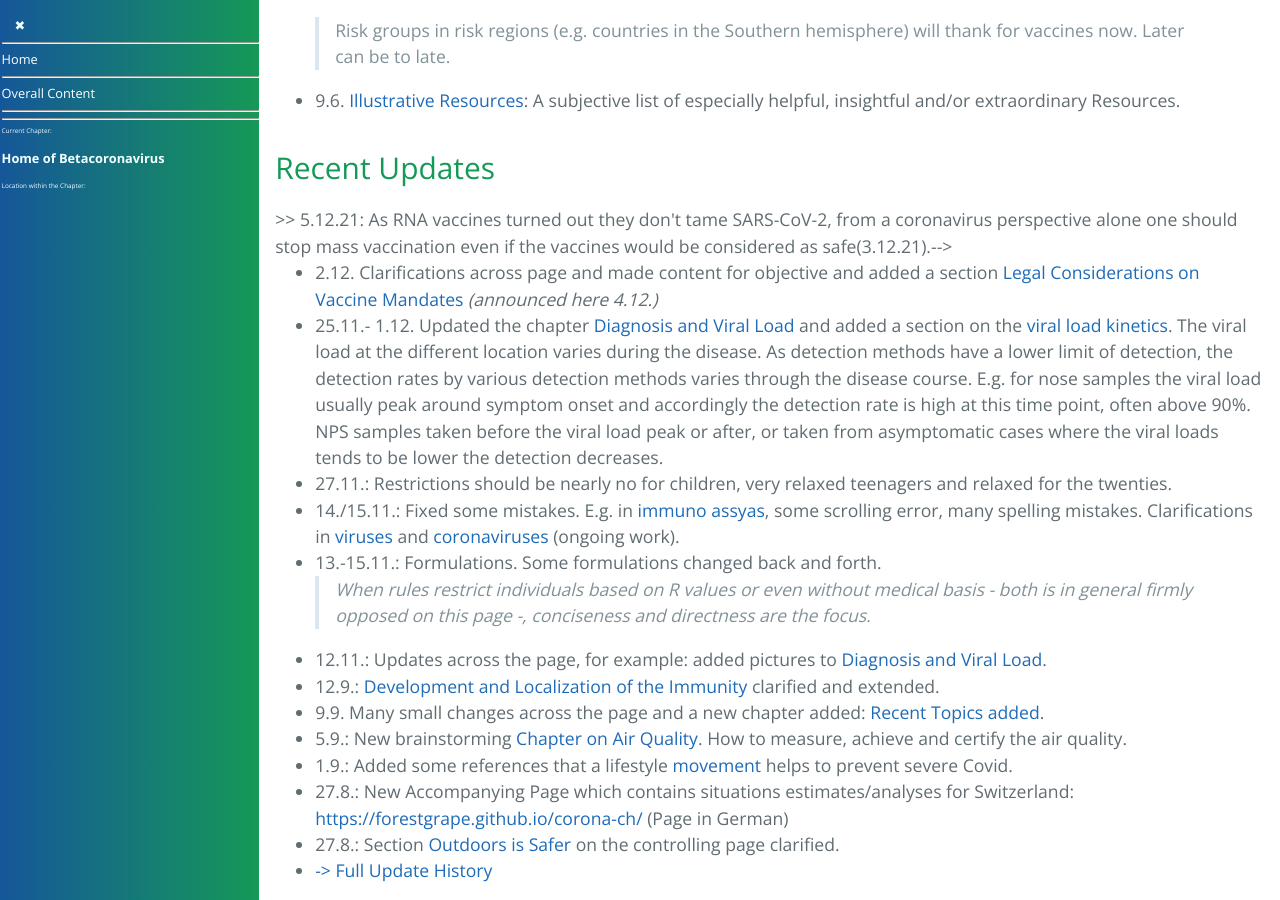
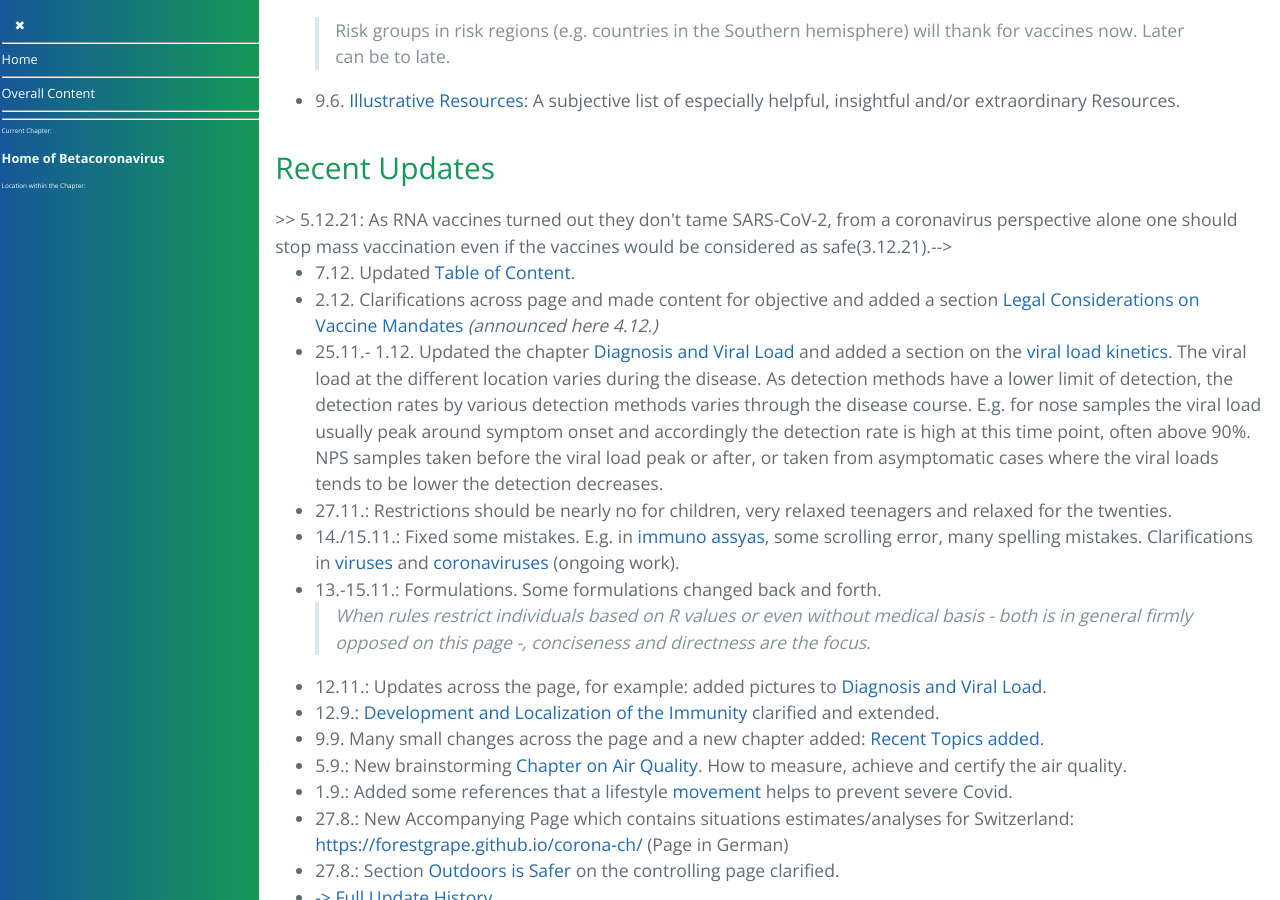
Before and after one commit to forestgrape/coronavirus, a Jekyll site: the page built from index.md, in a window 1280 px wide and 900 px high, scrolled down 2546 px. Built offline with Jekyll 4.4.1, drawn with Linux system fonts in a browser that asks for light colours; our own code applies the rules of GitHub Pages for plain Markdown files.

Commit message:
update section

```diff
--- a/index.md
+++ b/index.md
@@ -73,7 +73,7 @@ There is also a rather subjective page in German with some comments on the Coron
 
 ### Recent Updates
 <!-->>> 5.12.21: As RNA vaccines turned out they don't tame SARS-CoV-2, from a coronavirus perspective alone one should stop mass vaccination even if the vaccines would be considered as safe(3.12.21).-->
-
+- 7.12. Updated [Table of Content](#content).
 - 2.12. Clarifications across page and made content for objective and added a section [Legal Considerations on Vaccine Mandates](./7_social/individual_measures.md) *(announced here 4.12.)*
 - 25.11.- 1.12. Updated the chapter [Diagnosis and Viral Load](./3_medical/diagnosis_and_viral_load.md) and added a section on the [viral load kinetics](./3_medical/diagnosis_and_viral_load.md#viral-load-kinetics). The viral load at the different location varies during the disease. As detection methods have a lower limit of detection, the detection rates by various detection methods varies through the disease course. E.g. for nose samples the viral load usually peak around symptom onset  and accordingly the detection rate is high at this time point, often above 90%. NPS samples taken before the viral load peak or after, or taken from asymptomatic cases where the viral loads tends to be lower the detection decreases.
 - 27.11.: Restrictions should be nearly no for children, very relaxed teenagers and relaxed for the twenties.
```
